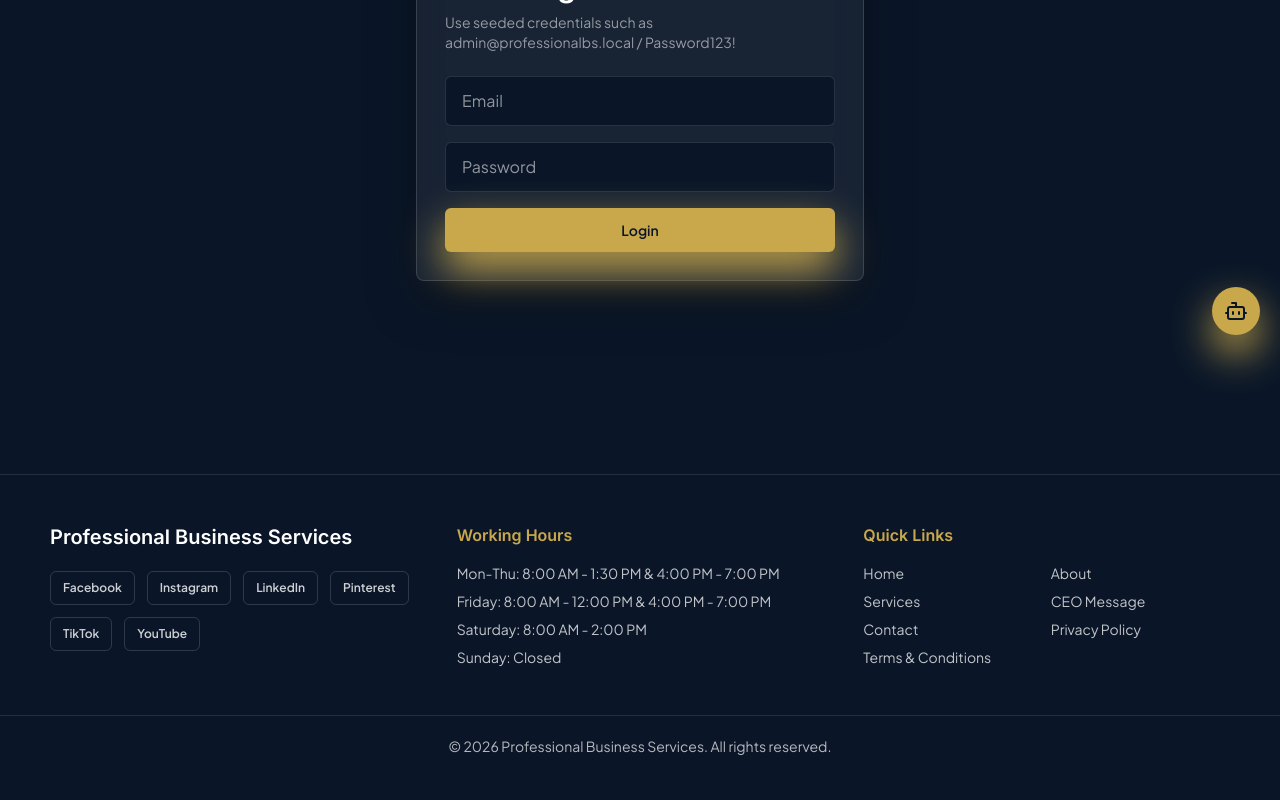
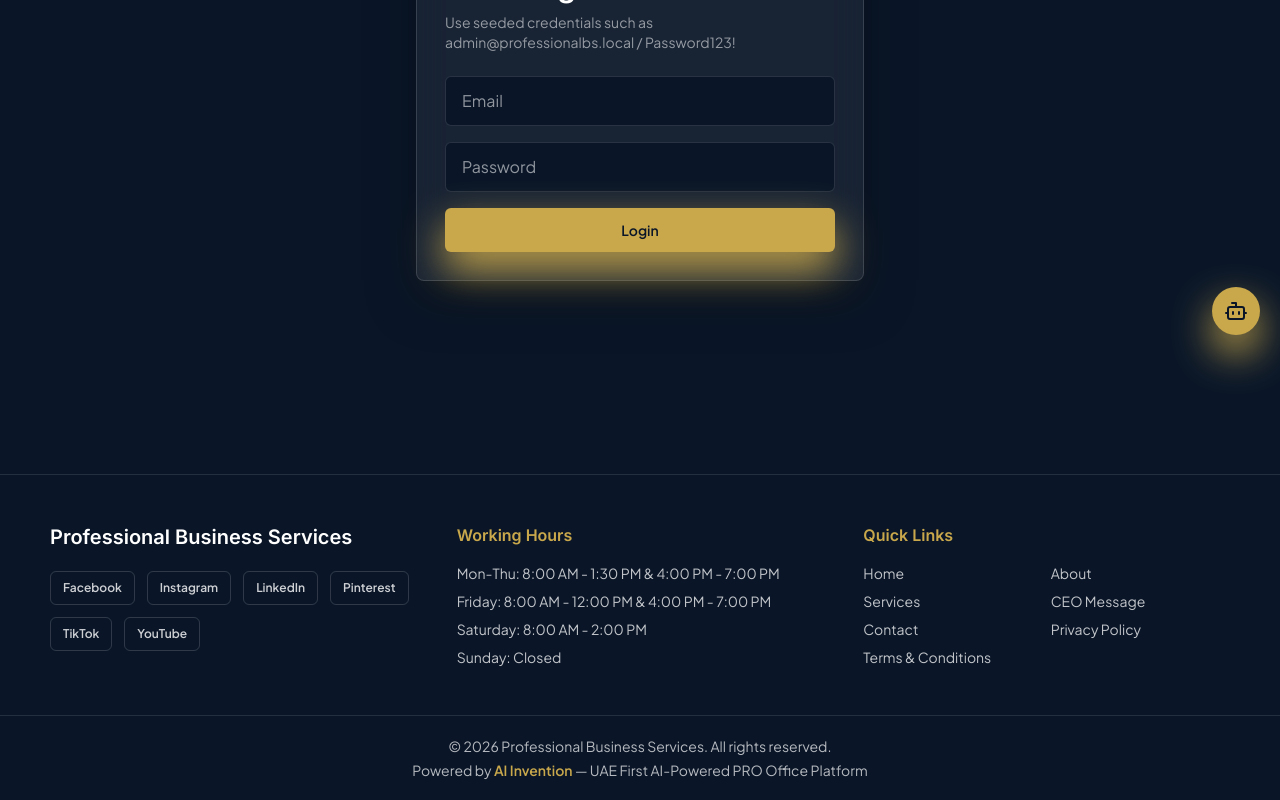
Before and after one commit to farazgullfg33-sys/professional-business-services, a Next.js app: page /admin in a window 1280 px wide. Shown: the part 445-1245 px from the top of the page. Before the commit the page ends 1221 px from the top, so only its background shows below. Built offline with nearby package versions, Linux system fonts and the light colour scheme; no server answers.

Commit message:
Phase 3: cross-promotion footer credit and homepage tech partner badge
Add "Powered by AI Invention — UAE First AI-Powered PRO Office Platform"
to the site footer, and a "Technology Partner: AI Invention" badge on
the homepage hero, both linking to aiinvention.tech.

```diff
--- a/app/page.tsx
+++ b/app/page.tsx
@@ -41,6 +41,14 @@ export default function HomePage() {
             <Button href="/quote">Get Free Consultation</Button>
             <Button href="/services" variant="outline">Our Services</Button>
           </div>
+          <a
+            href="https://aiinvention.tech"
+            target="_blank"
+            rel="noreferrer"
+            className="mx-auto mt-6 inline-flex items-center gap-2 rounded-full border border-gold/40 bg-glass px-4 py-1.5 text-xs font-semibold text-gold transition hover:border-gold"
+          >
+            Technology Partner: AI Invention
+          </a>
         </div>
         <div className="section-shell relative -mt-6 grid gap-5 rounded-lg border border-edge bg-glass p-6 shadow-soft backdrop-blur md:grid-cols-4">
           {aiStats.map((stat) => <StatsCounter key={stat.label} {...stat} />)}
--- a/components/SiteChrome.tsx
+++ b/components/SiteChrome.tsx
@@ -105,7 +105,16 @@ export function Footer() {
           </div>
         </div>
       </div>
-      <div className="border-t border-white/10 py-5 text-center text-sm text-white/70">{company.copyright}</div>
+      <div className="border-t border-white/10 py-5 text-center text-sm text-white/70">
+        <p>{company.copyright}</p>
+        <p className="mt-1">
+          Powered by{" "}
+          <a href="https://aiinvention.tech" target="_blank" rel="noreferrer" className="font-semibold text-gold hover:underline">
+            AI Invention
+          </a>{" "}
+          — UAE First AI-Powered PRO Office Platform
+        </p>
+      </div>
     </footer>
   );
 }
```
